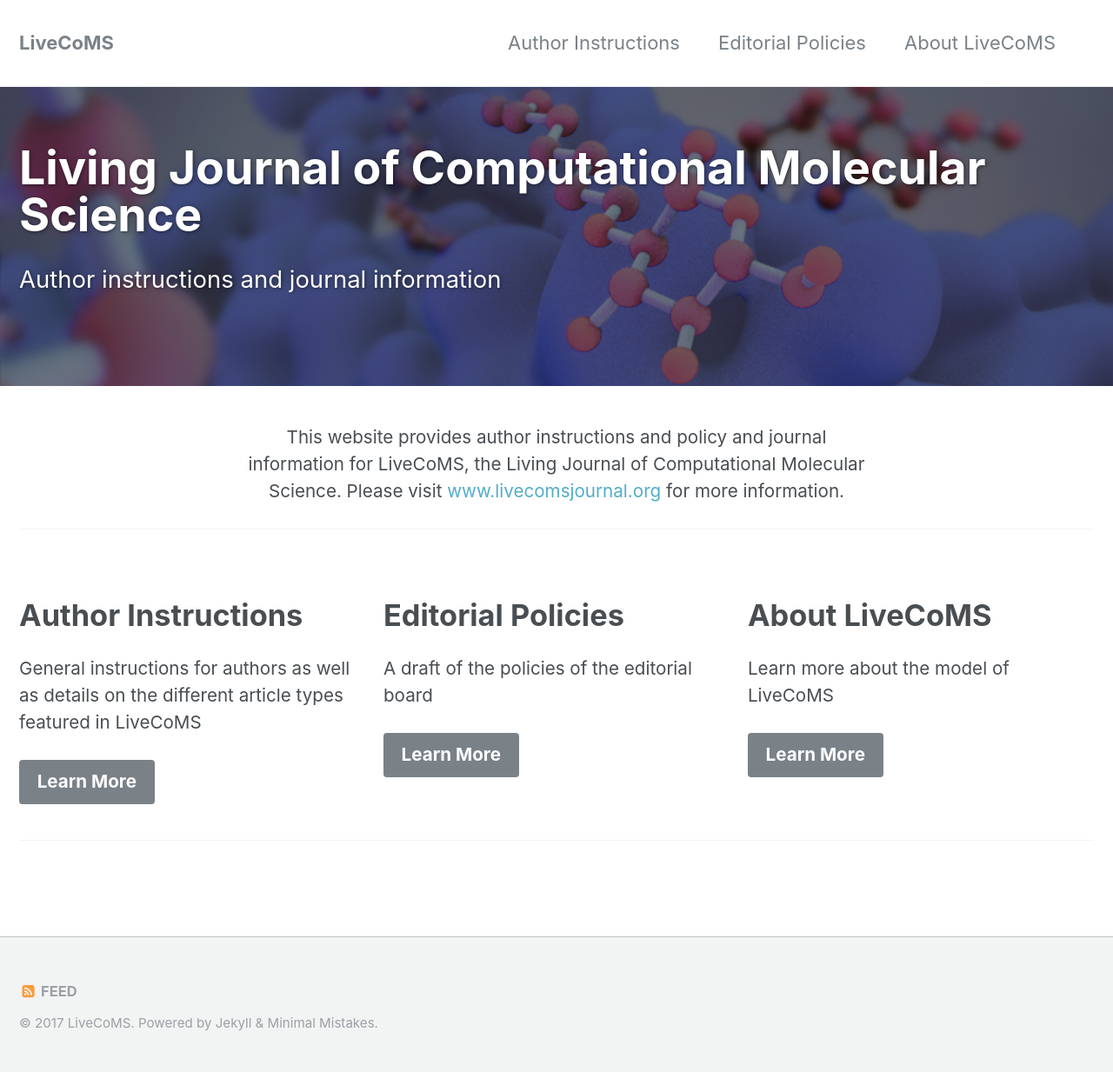
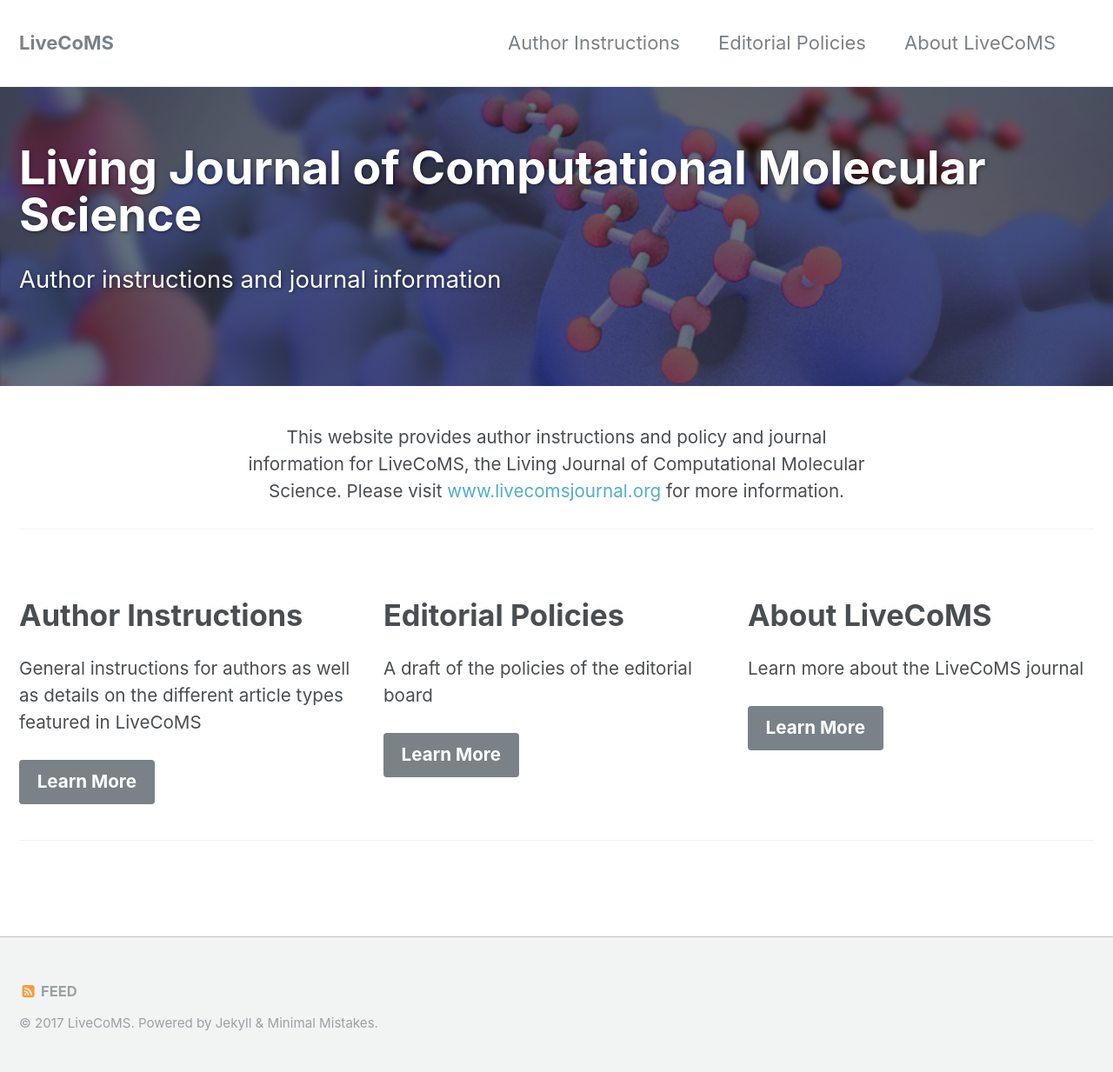
Before and after one commit to livecomsjournal/livecomsjournal.github.io, a Jekyll site: the page built from index.md, in a window 1280 px wide. Shown: the whole page at 87% size. Built offline with Jekyll 4.4.1, drawn with Linux system fonts in a browser that asks for light colours.

Commit message:
Make about more general.

```diff
--- a/index.md
+++ b/index.md
@@ -24,7 +24,7 @@
     url: /about/
     # image_path: assets/images/about.jpg
     # alt: "About LiveCoMS"
-    excerpt: "Learn more about the model of LiveCoMS"
+    excerpt: "Learn more about the LiveCoMS journal"
 ---
 
 {% include feature_row id="intro" type="center" %}
```
